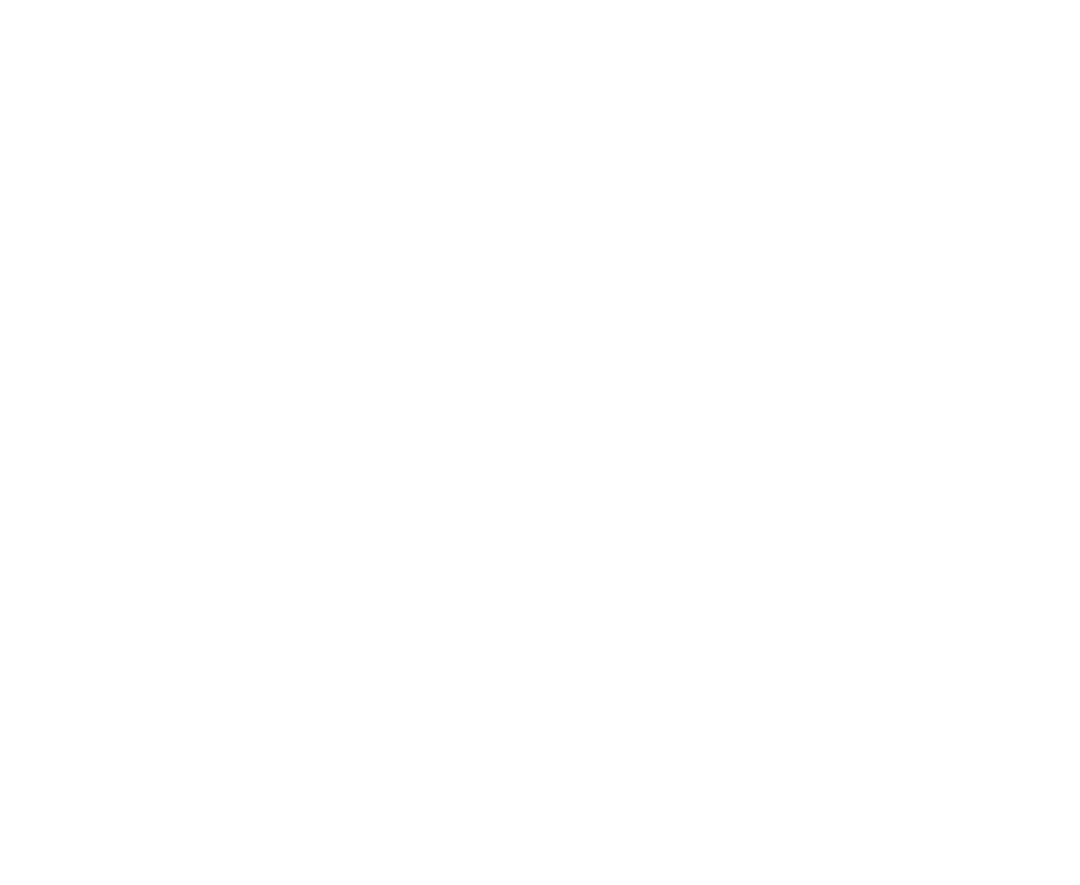
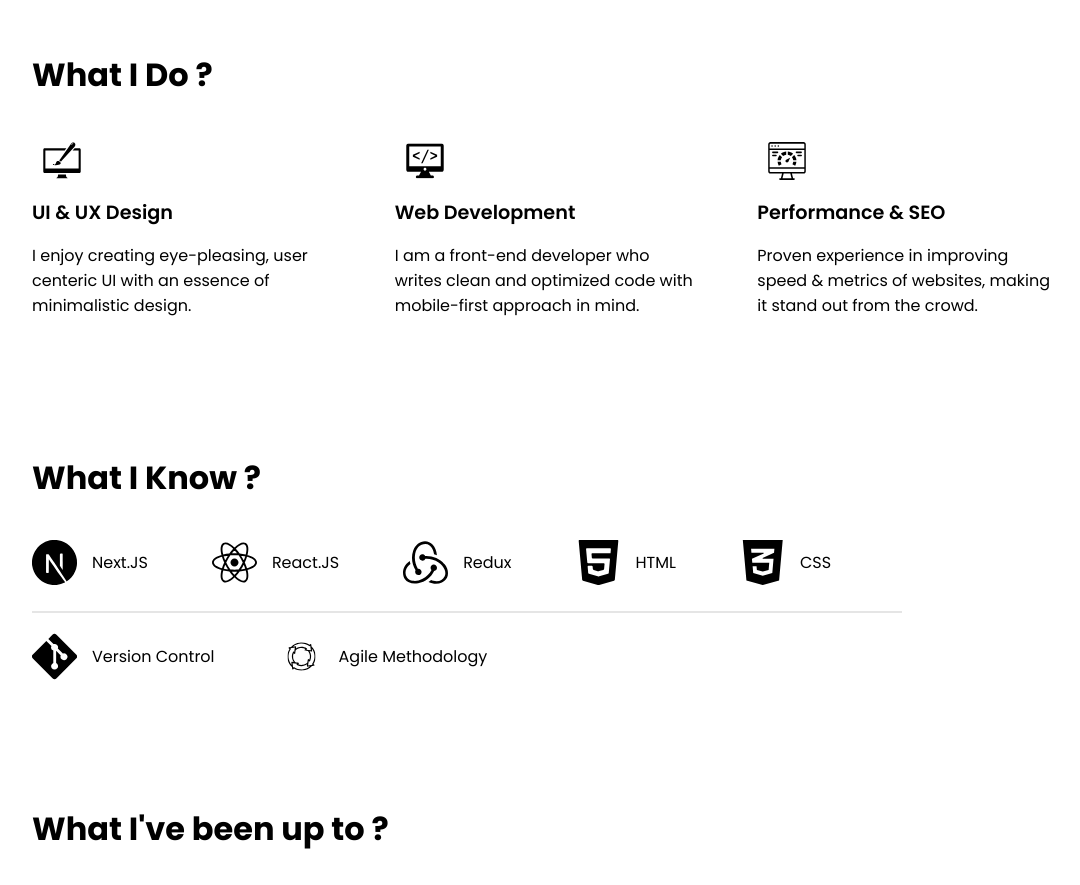
Before and after one commit to guptasarthak03/sarthakmangal.com, a Next.js app: page / in a window 1280 px wide. Shown: the part 760-1645 px from the top of the page, without its empty margins (64-1144 px from the left). Before the commit the page ends 800 px from the top, so only its background shows below. Built offline with nearby package versions, Linux system fonts and the light colour scheme.

Commit message:
Feat: services and skills

```diff
--- a/pages/index.js
+++ b/pages/index.js
@@ -39,6 +39,77 @@
             <div className="email-handle">sarthakMangal.com</div>
           </div>
         </header>
+        <section className="section-services">
+          <p className="section-header">What I Do ?</p>
+          <div className="my-services">
+            <div className="service">
+              <img src="/images/ui-ux.svg" alt="UI-UX" />
+              <p class="service-heading">UI & UX Design</p>
+              <p>
+                I enjoy creating eye-pleasing, user centeric UI with an essence
+                of minimalistic design.
+              </p>
+            </div>
+            <div className="service">
+              <img src="/images/web-development.svg" alt="Web Development" />
+              <p class="service-heading">Web Development</p>
+              <p>
+                I am a front-end developer who writes clean and optimized code
+                with mobile-first approach in mind.
+              </p>
+            </div>
+            <div className="service">
+              <img src="/images/performance-seo.svg" alt="Performance & SEO" />
+              <p class="service-heading">Performance & SEO</p>
+              <p>
+                Proven experience in improving speed & metrics of websites,
+                making it stand out from the crowd.
+              </p>
+            </div>
+          </div>
+        </section>
+        <section className="section-skills">
+          <p className="section-header">What I Know ?</p>
+          <div className="skill-items">
+            <div className="skill-item">
+              <img src="/images/nextjs-icon.svg" alt="next-js" />
+              <p>Next.JS</p>
+            </div>
+            <div class="skill-item">
+              <img src="/images/react-icon.svg" alt="react-js" />
+              <p>React.JS</p>
+            </div>
+            <div class="skill-item">
+              <img src="/images/redux.svg" alt="redux" />
+              <p>Redux</p>
+            </div>
+            <div class="skill-item">
+              <img src="/images/html5.svg" alt="next-js" />
+              <p>HTML</p>
+            </div>
+            <div class="skill-item">
+              <img src="/images/css3.svg" alt="css3" />
+              <p>CSS</p>
+            </div>
+          </div>
+          <div class="divider-hr"></div>
+          <div class="skill-items">
+            <div class="skill-item">
+              <img src="/images/version-control.svg" alt="version-control" />
+              <p>Version Control</p>
+            </div>
+            <div class="skill-item">
+              <img src="/images/agile.svg" alt="Agile" />
+              <p>Agile Methodology</p>
+            </div>
+          </div>
+        </section>
+        <section className="section-projects">
+          <p className="section-header">What I've been up to ?</p>
+          <div className="project-items">
+            <div className="project-item"></div>
+          </div>
+        </section>
       </div>
     </div>
   );
--- a/styles/globals.css
+++ b/styles/globals.css
@@ -22,6 +22,12 @@
 
 .primary {
   color: var(--primary-color);
+}
+
+.divider-hr {
+  border: 1px solid #0000001a;
+  margin: 20px 0 15px 0;
+  width: 80%;
 }
 
 .container {
@@ -139,3 +145,53 @@
 .email-handle {
   margin-left: auto;
 }
+
+/** ---------- Section -------**/
+
+section {
+  margin-top: 120px;
+}
+
+.section-header {
+  font-size: 32px;
+  font-weight: 700;
+}
+
+/* My services */
+
+.section-services .my-services {
+  display: flex;
+}
+
+.section-services .service {
+  width: 30vw;
+  padding-right: 5vw;
+}
+
+.section-services .service img {
+  width: 60px;
+}
+
+.service-heading {
+  font-size: 1.2rem;
+  font-weight: 600;
+  margin: 0;
+}
+
+/* My Skills */
+.skill-items {
+  display: flex;
+  flex-wrap: wrap;
+  gap: 5vw;
+}
+
+.skill-item {
+  display: flex;
+  gap: 15px;
+}
+
+.skill-item img {
+  width: 45px;
+}
+
+/* My Projects */
```
